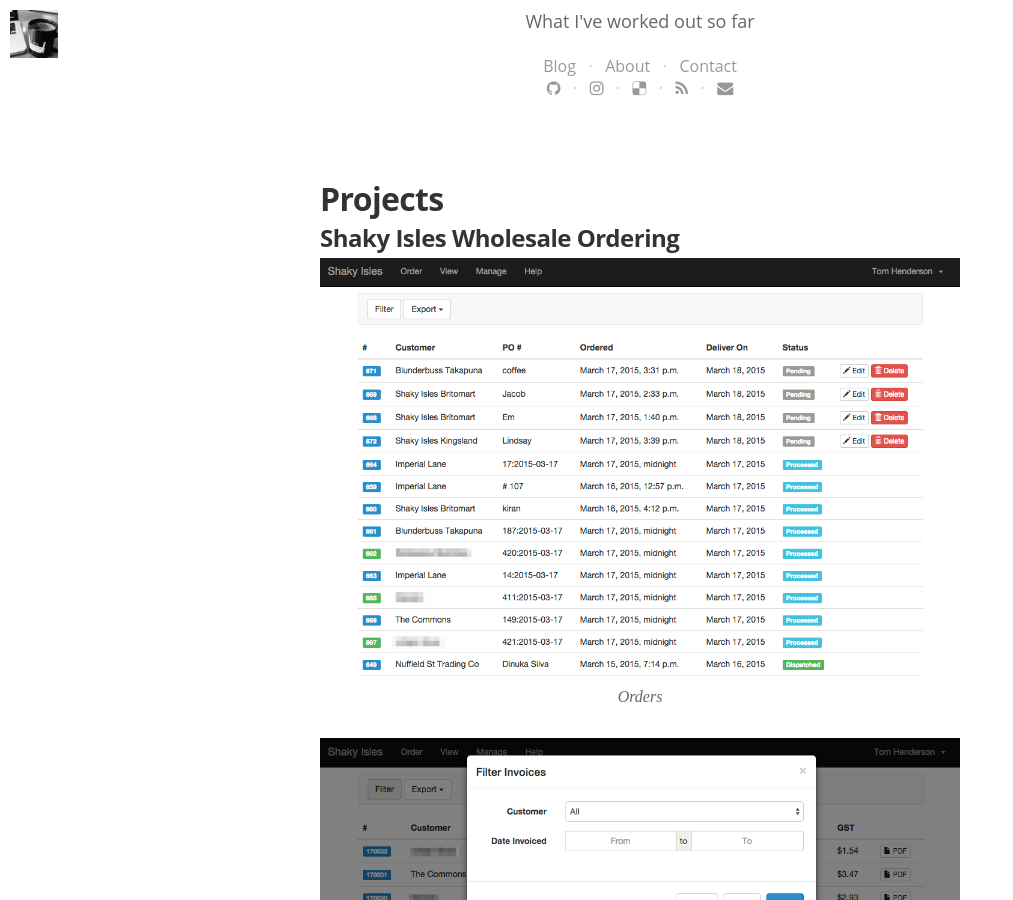
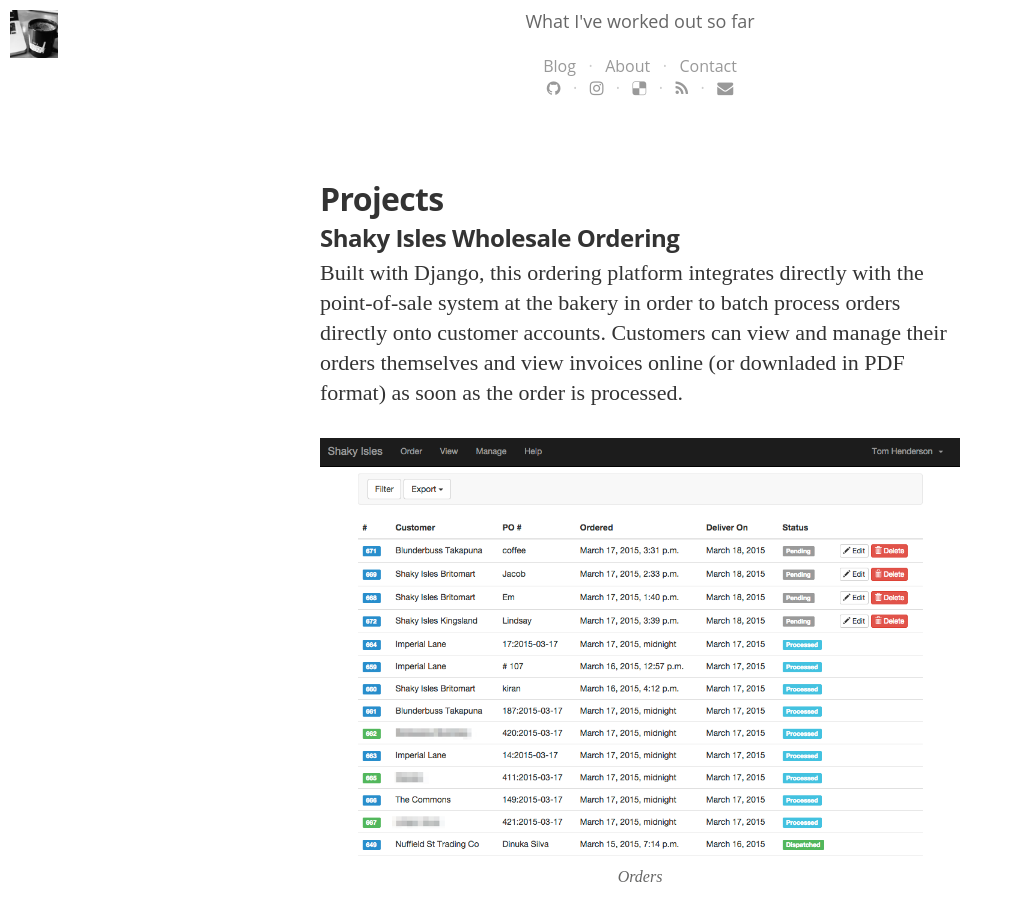
Before and after one commit to tom-henderson/tom-henderson.github.io, a Jekyll site: the page built from projects.md, in a window 1280 px wide and 900 px high, scrolled down 584 px. Shown: the whole window, without its empty margins (0-1013 px from the left). Built offline with Jekyll 4.4.1, drawn with Linux system fonts in a browser that asks for light colours; nearby versions of some CDN libraries; some web fonts are replaced; Markdown is read by kramdown in place of the engine named in the settings.

Commit message:
Add some copy to projcets.

```diff
--- a/projects.md
+++ b/projects.md
@@ -9,6 +9,8 @@
 
 ### Shaky Isles Wholesale Ordering
 
+Built with Django, this ordering platform integrates directly with the point-of-sale system at the bakery in order to batch process orders directly onto customer accounts. Customers can view and manage their orders themselves and view invoices online (or downladed in PDF format) as soon as the order is processed.
+
 ![Orders](/assets/images/projects/shaky-orders.png)
 ![Invoices](/assets/images/projects/shaky-invoices.png)
 
```
